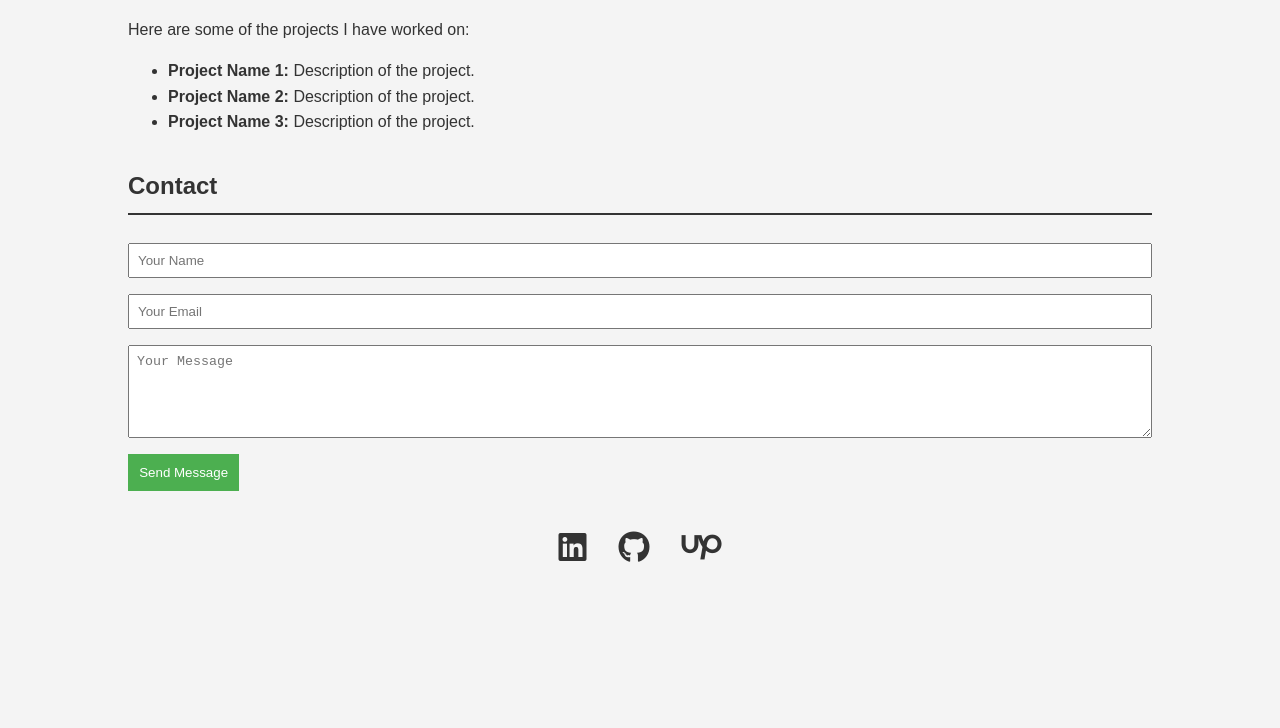
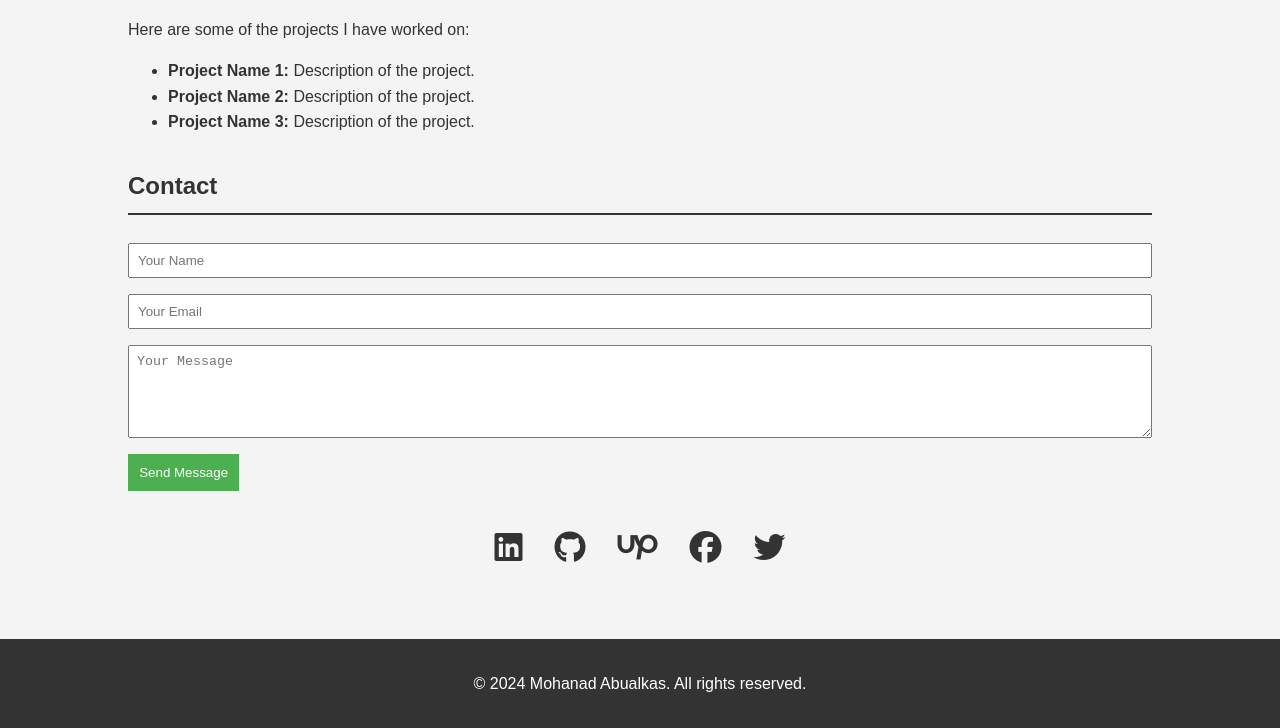
Before and after one commit to mohanad7abualkas/mohanad-abualkas.github.io, a plain HTML site: page index.html in a window 1280 px wide. Shown: the part 823-1551 px from the top of the page. Before the commit the page ends 1430 px from the top, so only its background shows below. Drawn offline with Linux system fonts and the light colour scheme.

Commit message:
Update index.html

```diff
--- a/index.html
+++ b/index.html
@@ -80,9 +80,7 @@
             color: #fff;
             text-align: center;
             padding: 1rem 0;
-            position: fixed;
-            bottom: 0;
-            width: 100%;
+            margin-top: 2rem; /* Add this to prevent covering content */
         }
     </style>
     <script src="https://kit.fontawesome.com/a076d05399.js" crossorigin="anonymous"></script>
@@ -138,6 +136,8 @@
             <a href="https://www.linkedin.com/in/your-profile" target="_blank" title="LinkedIn"><i class="fab fa-linkedin"></i></a>
             <a href="https://github.com/your-username" target="_blank" title="GitHub"><i class="fab fa-github"></i></a>
             <a href="https://www.upwork.com/freelancers/your-profile" target="_blank" title="Upwork"><i class="fab fa-upwork"></i></a>
+            <a href="https://www.facebook.com/your-profile" target="_blank" title="Facebook"><i class="fab fa-facebook"></i></a>
+            <a href="https://twitter.com/your-profile" target="_blank" title="Twitter"><i class="fab fa-twitter"></i></a>
         </div>
     </div>
     <footer>
```
